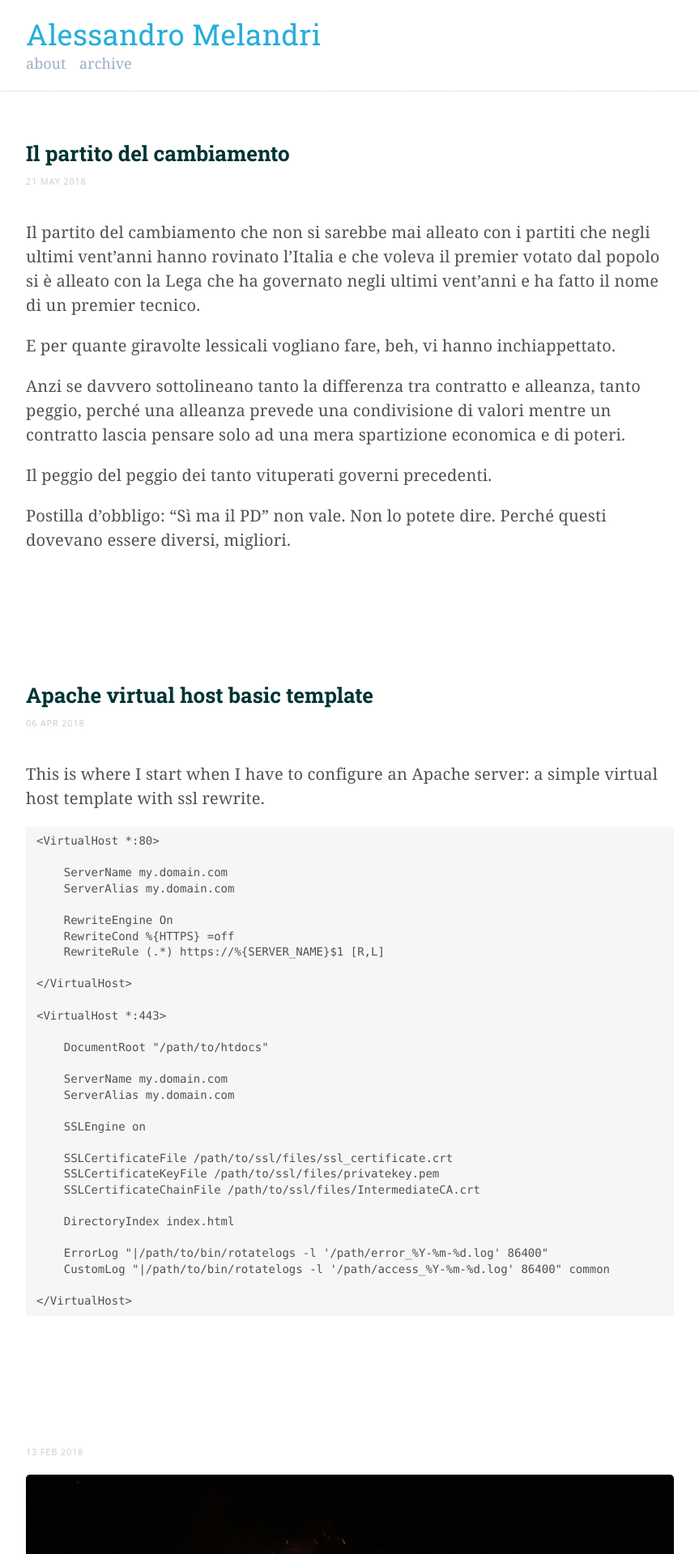
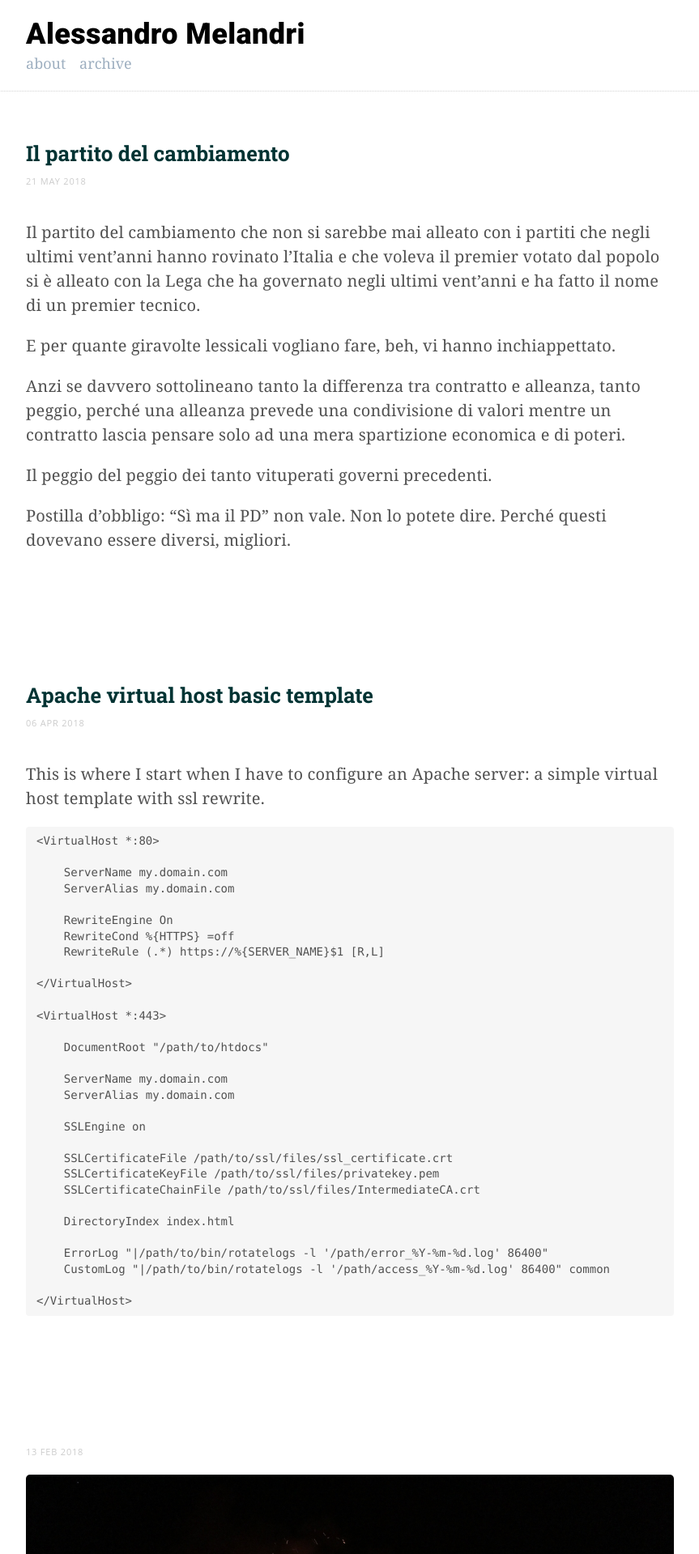
Before and after one commit to amelandri/amelandri.github.io, a Jekyll site: the page built from index.html, in a window 1280 px wide. Shown: the top 1919 px of the page at 81% size, without its empty margins (208-1071 px from the left). Built offline with Jekyll 4.4.1, drawn with Linux system fonts in a browser that asks for light colours; nearby versions of some CDN libraries; the list of posts is cut into pages by our own code; comment, search, counter and statistics services are not loaded.

Commit message:
Changed font header

```diff
--- a/_includes/head.html
+++ b/_includes/head.html
@@ -18,7 +18,7 @@
   <link rel="stylesheet" href="{{ site.baseurl }}/public/css/poole.css">
   <link rel="stylesheet" href="{{ site.baseurl }}/public/css/syntax.css">
   <link rel="stylesheet" href="{{ site.baseurl }}/public/css/lanyon.css">
-  <link href="https://fonts.googleapis.com/css?family=Roboto+Slab:400,700" rel="stylesheet">
+  <link href="https://fonts.googleapis.com/css?family=Roboto+Slab:400,700|Roboto:400,900" rel="stylesheet">
   <script defer src="https://use.fontawesome.com/releases/v5.0.9/js/all.js"></script>
 
 
--- a/public/css/lanyon.css
+++ b/public/css/lanyon.css
@@ -103,12 +103,12 @@ h1, h2, h3, h4, h5, h6 {
   margin-bottom: 0;
   color: #505050;
   font-size: 1.8rem;
-  font-family: 'Roboto Slab', serif;
-  font-weight: normal;
+  font-family: 'Roboto', sans-serif;
+  font-weight: 900;
   letter-spacing: 0.02rem;
 }
 .masthead-title a{
-  color: #25aedb;
+  color: #000000;
 }
 
 .masthead-title a:hover{
```
